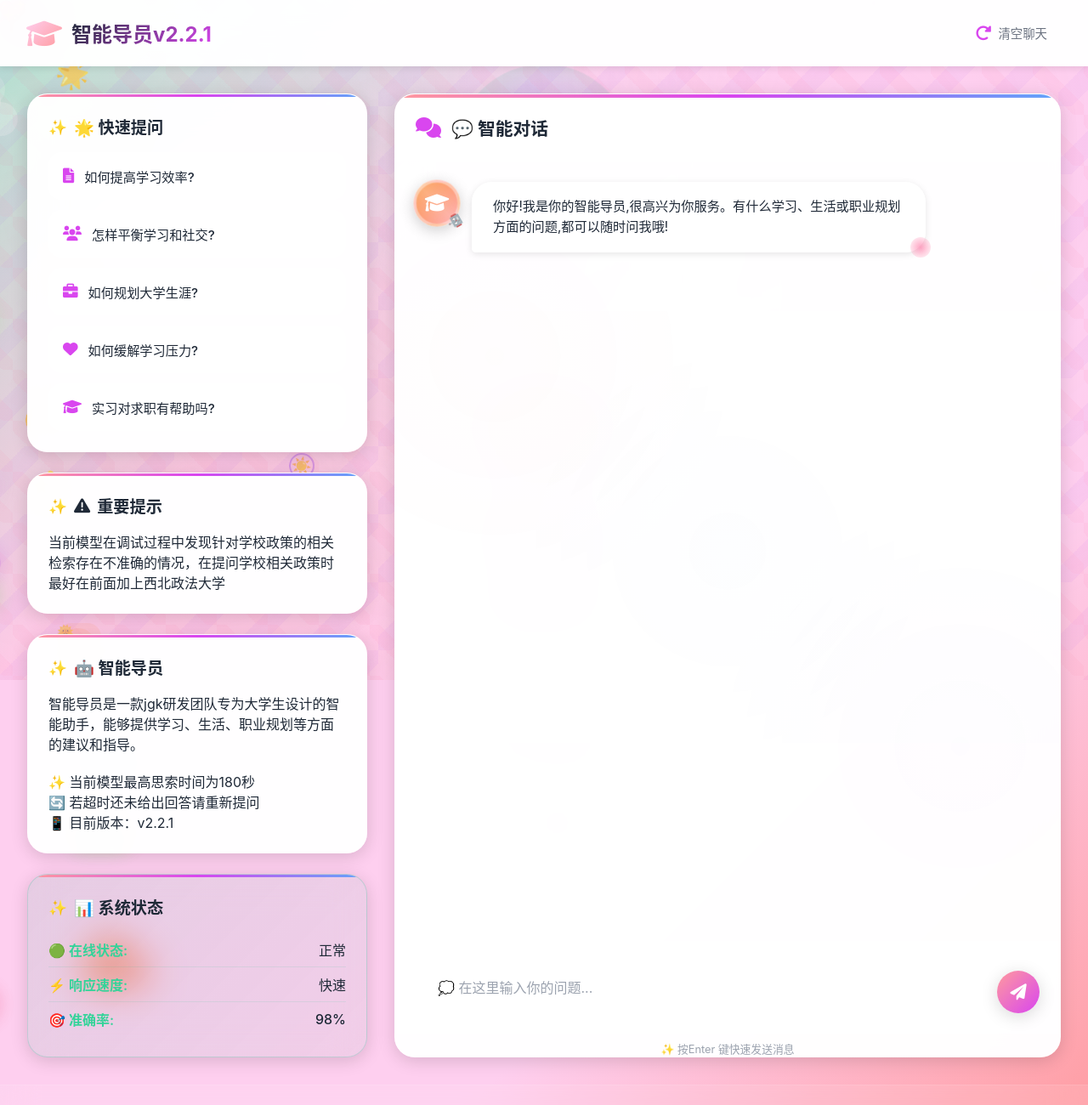
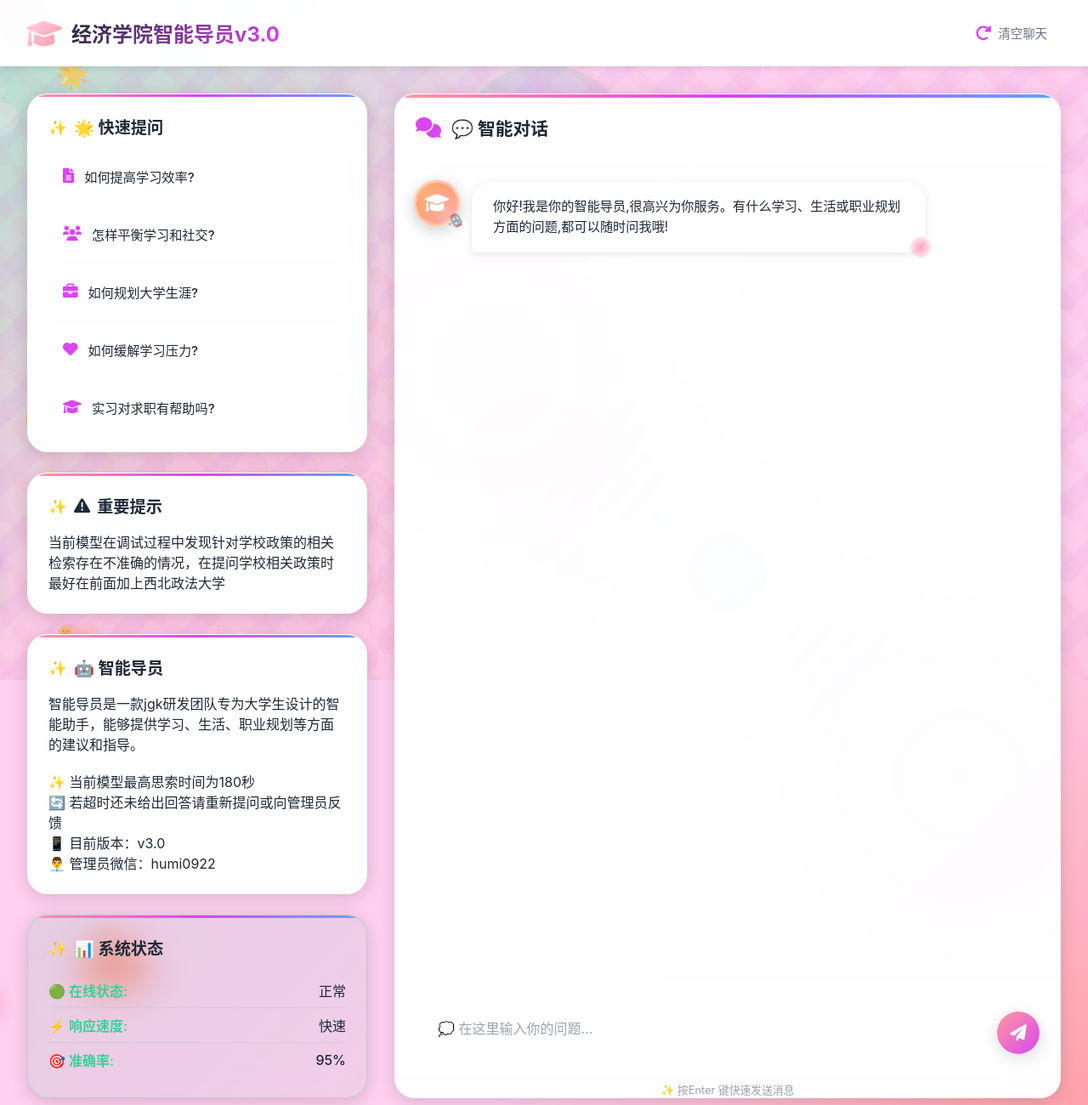
Before and after one commit to jqk1314humi/-, a website: page public/index.html in a window 1280 px wide. Shown: the top 1300 px of the page at 85% size. Drawn offline with Linux system fonts and the light colour scheme.

```diff
--- a/public/index.html
+++ b/public/index.html
@@ -89,7 +89,7 @@
     <header class="header">
         <div class="header-left">
             <i class="fas fa-graduation-cap header-icon"></i>
-            <h1 class="header-title">智能导员v2.2.1</h1>
+            <h1 class="header-title">经济学院智能导员v3.0</h1>
         </div>
         <div class="header-right">
             <i class="fas fa-redo-alt clear-icon"></i>
@@ -150,8 +150,9 @@
                 <p class="advisor-description">
                     智能导员是一款jgk研发团队专为大学生设计的智能助手，能够提供学习、生活、职业规划等方面的建议和指导。
                     <br><br>✨ 当前模型最高思索时间为180秒
-                    <br>🔄 若超时还未给出回答请重新提问
-                    <br>📱 目前版本：v2.2.1
+                    <br>🔄 若超时还未给出回答请重新提问或向管理员反馈
+                    <br>📱 目前版本：v3.0
+                    <br>👨‍💼 管理员微信：humi0922
                 </p>
             </div>
 
@@ -168,7 +169,7 @@
                 </div>
                 <div class="status-item">
                     <span class="status-label">🎯 准确率:</span>
-                    <span class="status-value">98%</span>
+                    <span class="status-value">95%</span>
                 </div>
             </div>
         </div>
```
